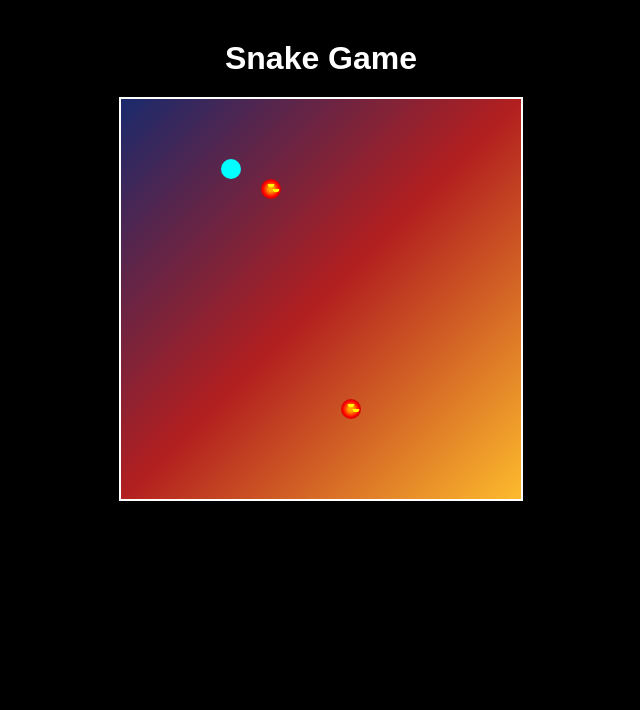
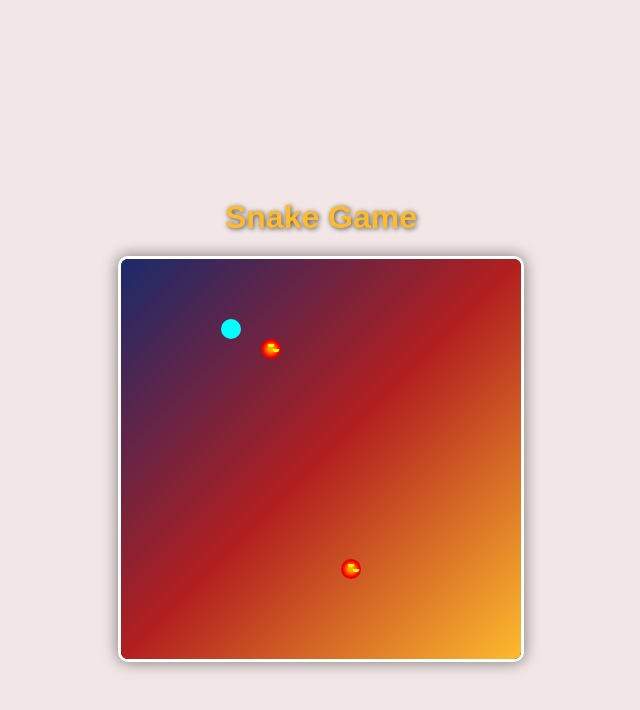
Before and after one commit to Nel-sys/snake, a plain HTML site: page index.html in a window 1280 px wide. Shown: the whole page, without its empty margins (319-959 px from the left). Drawn offline with Linux system fonts and the light colour scheme.

Commit message:
Update style.css

```diff
--- a/style.css
+++ b/style.css
@@ -2,18 +2,25 @@ body {
     display: flex;
     flex-direction: column;
     align-items: center;
-    background-color: #000;
-    color: #fff;
+    background-color: #f2e6e6; /* Deep navy blue to complement the game background */
+    color: #ffffff;
     font-family: Arial, sans-serif;
     margin: 0;
     padding: 20px;
+    height: 100vh;
+    justify-content: center; /* Center content vertically */
 }
 
 h1 {
     margin: 20px;
+    font-size: 2em;
+    color: #fdbb2d; /* Yellow-orange to match the gradient */
+    text-shadow: 1px 1px 5px rgba(0, 0, 0, 0.7); /* Slight shadow for better readability */
 }
 
 canvas {
-    border: 2px solid #fff;
-    background-color: #111;
+    border: 3px solid #ffffff; /* White border for contrast */
+    background-color: #111; /* Slightly dark canvas background for game elements */
+    box-shadow: 0px 0px 15px rgba(0, 0, 0, 0.5); /* Add some shadow for a lifted effect */
+    border-radius: 10px; /* Rounded corners for modern look */
 }
```
